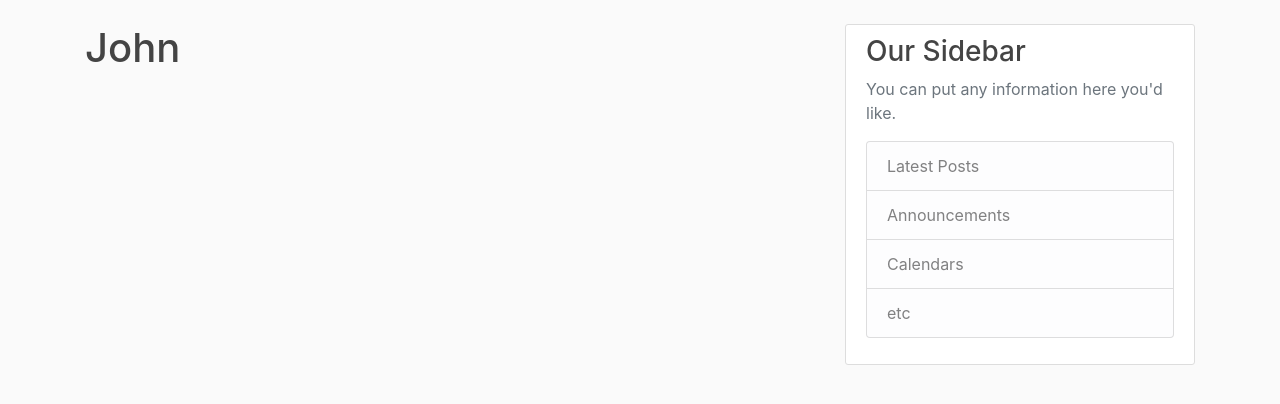
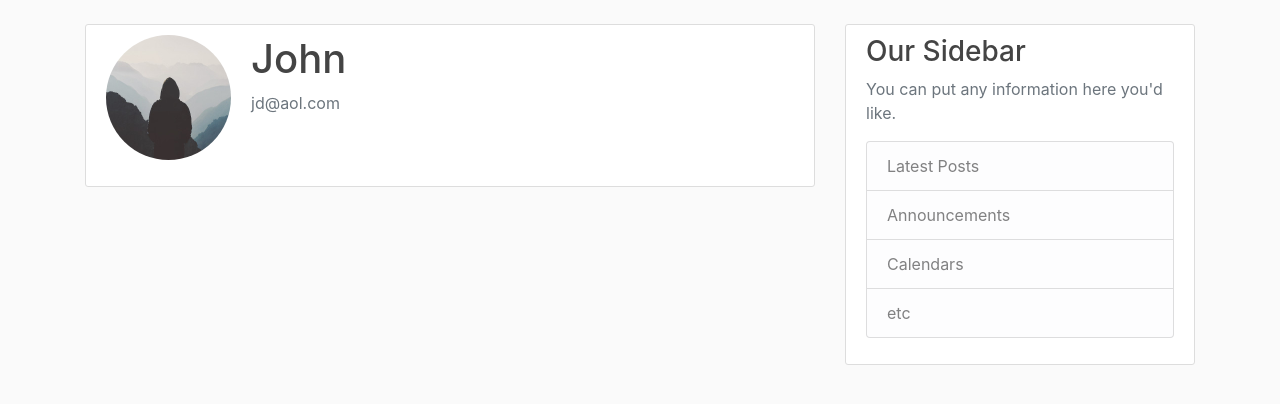
Before and after one commit to mkwiatkowska/flaskblog-learning, a Flask app: page /account in a window 1280 px wide. Shown: the part 56-460 px from the top of the page. Run offline with Flask 2, Linux system fonts and the light colour scheme; a user stored in the database is signed in; some libraries are stand-ins or nearby versions.

Commit message:
added users photo and validation while editing users info

```diff
--- a/flaskblog/routes.py
+++ b/flaskblog/routes.py
@@ -3,6 +3,7 @@ from flaskblog import app, db, bcrypt
 from flaskblog.forms import RegistrationForm, LoginForm
 from flask import render_template, url_for, flash, redirect, request
 from flask_login import login_user, logout_user, current_user, login_required
+
 
 posts = [
     {
@@ -71,4 +72,6 @@ def logout():
 @app.route("/account")
 @login_required
 def account():
-    return render_template('account.html', title='Account')
+    image_file = url_for('static', filename='profile_pics/' + current_user.img_file)
+    return render_template('account.html', title='Account',
+                           image_file=image_file)
--- a/flaskblog/templates/account.html
+++ b/flaskblog/templates/account.html
@@ -1,4 +1,13 @@
 {% extends "layout.html" %}
 {% block content %}
-    <h1>{{ current_user.username }}</h1>
+    <div class="content-section">
+        <div class="media">
+            <img class="rounded-circle account-img" src="{{ image_file }}">
+            <div class="media-body">
+                <h2 class="account-heading">{{ current_user.username }}</h2>
+                <p class="text-secondary">{{ current_user.email }}</p>
+            </div>
+        </div>
+        <!-- FORM HERE -->
+    </div>
 {% endblock content %}
```
Also changed, not shown: flaskblog/forms.py (+21 -0 lines), flaskblog/static/profile_pics/default.jpg (added).
